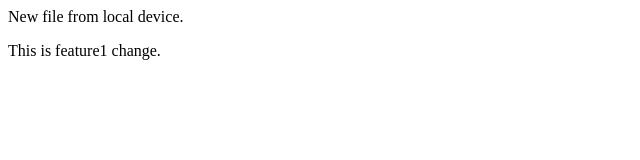
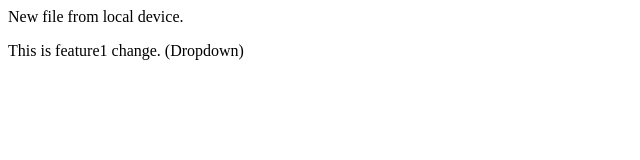
Before and after one commit to devang496/localrepo, a plain HTML site: page index.html in a window 1280 px wide. Shown: the full height of the page, 0-640 px from the left. Drawn offline with Linux system fonts and the light colour scheme.

Commit message:
Add dropdown

```diff
--- a/index.html
+++ b/index.html
@@ -1,2 +1,2 @@
 <p>New file from local device.</p>
-<p>This is feature1 change.</p>
+<p>This is feature1 change. (Dropdown)</p>
```
